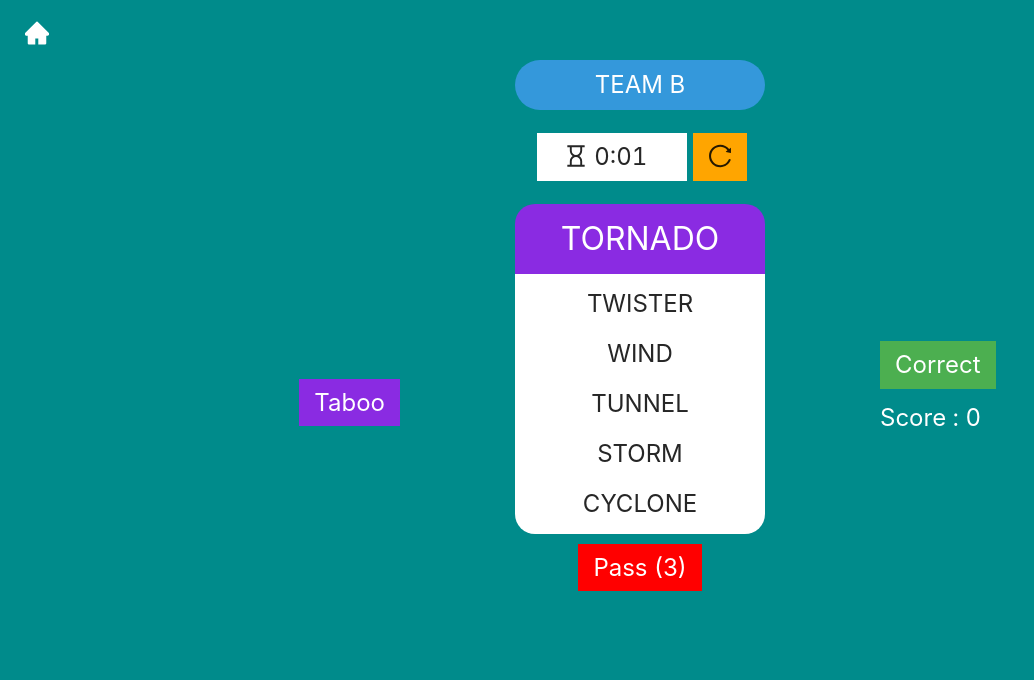
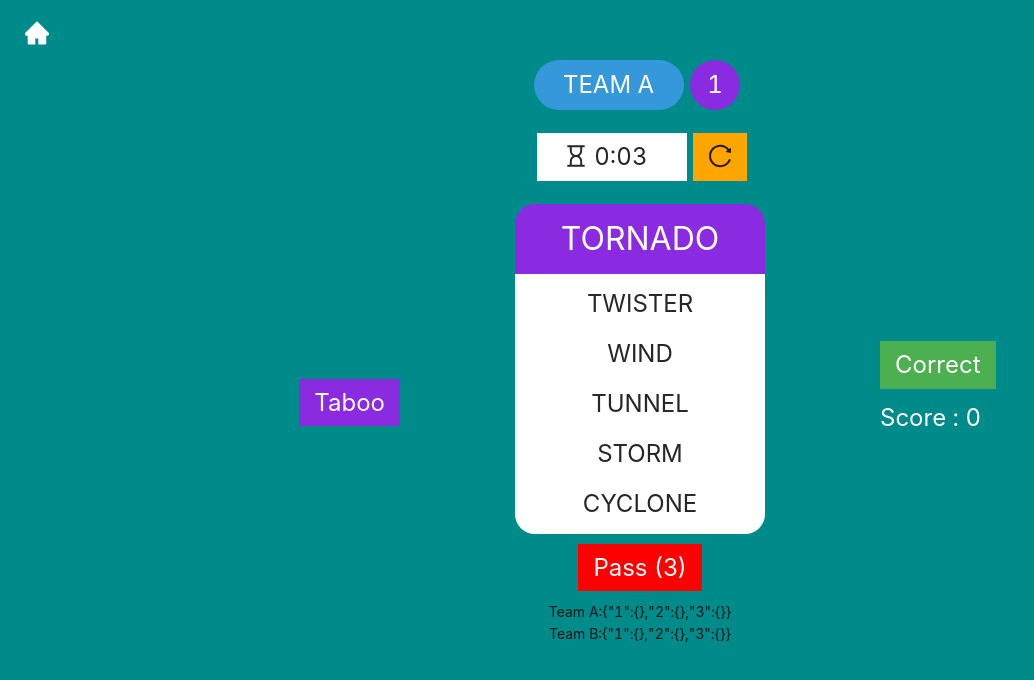
Before and after one commit to emnurul/Taboo, a React (Create React App) app: page / in a window 1280 px wide. Both pictures are taken after a click on the button 37 px from the left and 33 px from the top of the page. Shown: the top 680 px of the page, without its empty margins (0-1034 px from the left). Built offline with nearby package versions, Linux system fonts and the light colour scheme.

Commit message:
added next round, refresh when next

```diff
--- a/src/App.css
+++ b/src/App.css
@@ -139,6 +139,7 @@ button {
 }
 
 .score-header  {
+  padding: 0 10px;
   background-color: #3498DB;
   color: white;
 }
--- a/src/components/card.js
+++ b/src/components/card.js
@@ -108,22 +108,21 @@ const Card = (props) => {
         setScore(currentScore)
     }
 
-    function toParent(score) {
-        props.setScores(score)
-    }
-
-
     return (
         <>
             {!isStartWord && stopped ?
                 <div>
-                    <ScoreTable words={words} score={score} />
+                    <ScoreTable
+                        words={words}
+                        score={score}
+                        round={round.round}
+                    />
                     <br />
                     <button
                         className="button-next"
                         onClick={() => props.setScores({
-                            teamA: words,
                             team: round,
+                            words: words,
                             score: score
                         })}>
                         Next Round
@@ -156,8 +155,7 @@ const Card = (props) => {
                                     {word}
                                 </div>
                                 <div className="card">
-
-                                    <div backgroundColor="white">
+                                    <div>
                                         {taboo1}<br />
                                         {taboo2}<br />
                                         {taboo3}<br />
--- a/src/components/main.js
+++ b/src/components/main.js
@@ -14,6 +14,7 @@ import {
 function Main(props) {
 
     const [isStart, setIsStart] = useState(true)
+    const [refresh, doRefresh] = useState(0);
 
     const intialTeamState = {
         1: {},
@@ -23,7 +24,7 @@ function Main(props) {
 
     const [teamAState, setTeamAState] = useState(intialTeamState)
     const [teamBState, setTeamBState] = useState(intialTeamState)
-    const [round, setRound] = useState({ team: "B", round: 1 })
+    const [round, setRound] = useState({ team: "A", round: 1 })
 
     // const initalCard = {
     //     word: "HOME",
@@ -51,9 +52,7 @@ function Main(props) {
 
     function resetFunc() {
         //reset whole round
-        //1. Passes
         setReset(true)
-        // setReset(false)
         setTimeout(() => { setReset(false) }, 1);
     }
 
@@ -67,6 +66,8 @@ function Main(props) {
 
     ]
 
+
+    // rounds({ team: "A", round: 1 })
     function rounds(currentItem) {
         const index = roundArray.findIndex(e => (
             e.team == currentItem.team &&
@@ -80,14 +81,30 @@ function Main(props) {
         } else {
             setRound(nextRound)
             console.log("next round starting...", nextRound)
+
+            setStop(false)
+            resetFunc()
+            //init next round
         }
     }
 
-    // rounds({ team: "A", round: 1 })
+    function scores(scoreData) {
+       doRefresh(refresh + 1)
+        const { team, words, score } = scoreData
 
-    function scores(score) {
-        console.log(Date.now())
-        console.log(score)
+        const newScore = {
+            [round.round]: {
+                words,
+                score
+            }
+        }
+
+        //setting scores for total tally
+        team.team === "A" ?
+            setTeamAState({ ...teamAState, ...newScore }) :
+            setTeamBState({ ...teamBState, ...newScore })
+
+        rounds(round)
     }
 
 
@@ -97,8 +114,10 @@ function Main(props) {
                 {mode === "game" ?
                     <>
                         <div className="score-table" style={{ maxWidth: "250px", borderRadius: "50px" }}>
-                            <Row justify="center" className="score-header" style={{ borderRadius: "50px" }}>
-                                TEAM {round.team}
+                            <Row justify="center" >
+                                <Col className="score-header" style={{ width: "150px", borderRadius: "50px" }}>TEAM {round.team}</Col>&nbsp;
+
+                                <Col className="score-header" style={{ backgroundColor: "#8A2BE2", width: "50px", borderRadius: "50px" }}>{round.round}</Col>&nbsp;
                             </Row>
                         </div>
                         <br />
@@ -132,8 +151,9 @@ function Main(props) {
                 {mode === "game" ?
                     <>
                         <Timer
+                            refresh={refresh}
                             initialMinute="0"
-                            initialSeconds="3"
+                            initialSeconds="5"
                             stop={() => { setStop(true) }}
                             start={() => { setStop(false) }}
                             reset={() => { resetFunc() }}
@@ -155,6 +175,12 @@ function Main(props) {
                     isStart={isStart}
                 />
 
+                Team A:
+                {JSON.stringify(teamAState)}
+                <br />
+                Team B:
+                {JSON.stringify(teamBState)}
+
             </header>
 
         </div >
--- a/src/components/scores.js
+++ b/src/components/scores.js
@@ -7,7 +7,7 @@ import '../App.css';
 
 const ScoreTable = (props) => {
 
-    const { words, score } = props
+    const { words, score, round } = props
     const points = score === 1 ? "pt" : "pts"
     return (
         <div className="score-table">
@@ -17,7 +17,7 @@ const ScoreTable = (props) => {
                 </Col>
             </Row>
             <Row justify="center">
-                <div className="total-score">Round : 1 ({score} {points})</div>
+                <div className="total-score">Round : {round} ({score} {points})</div>
             </Row>
             <Row className="score-body" justify="center" >
                 <Col span={8} className="score-data">
--- a/src/components/timer.js
+++ b/src/components/timer.js
@@ -6,7 +6,15 @@ import {
 } from '@ant-design/icons';
 import '../App.css';
 
+
+
 const Timer = (props) => {
+
+    useEffect(() => {
+        resetTimer();
+      }, [props.refresh]);
+
+
     const { initialMinute, initialSeconds } = props;
     const [minutes, setMinutes] = useState(initialMinute);
     const [seconds, setSeconds] = useState(initialSeconds);
```
